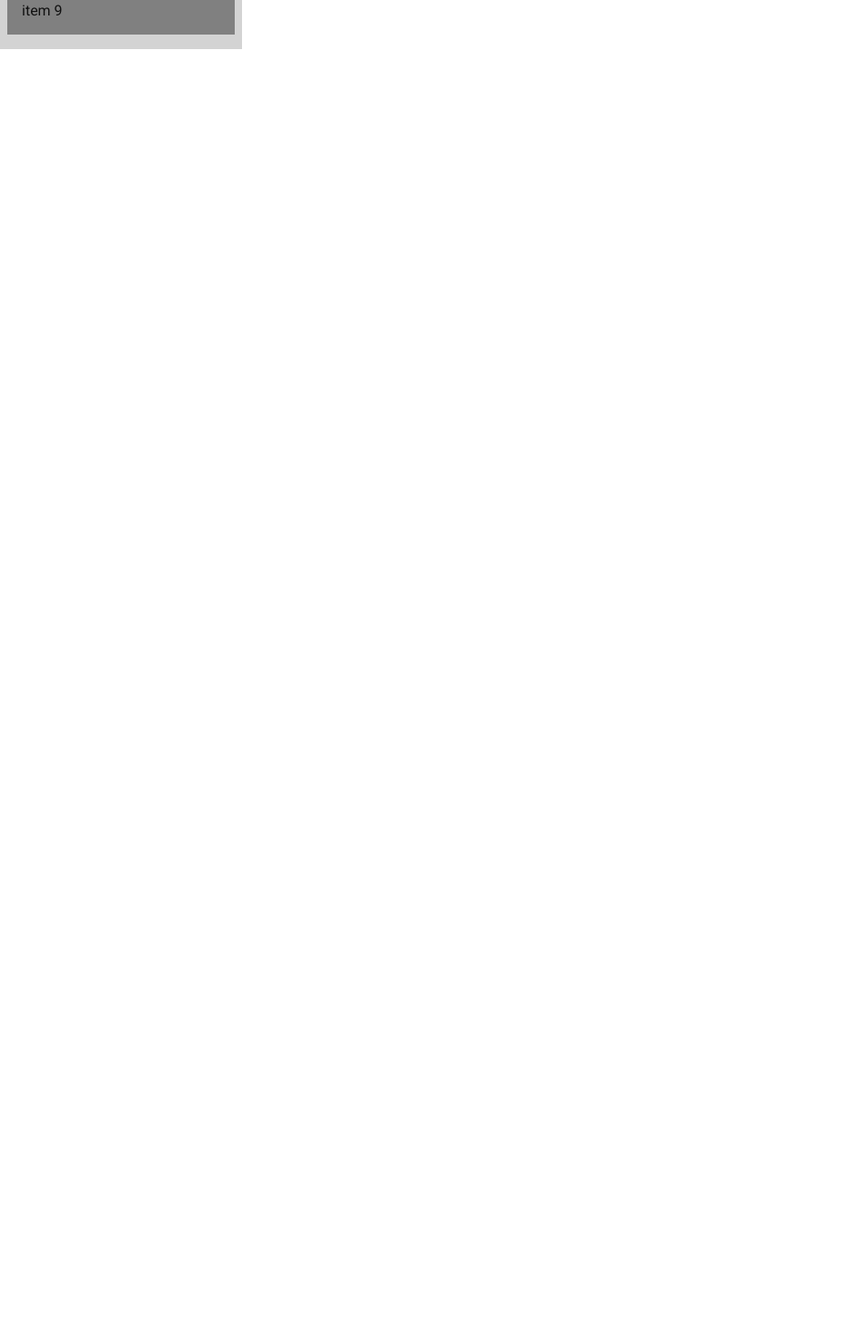
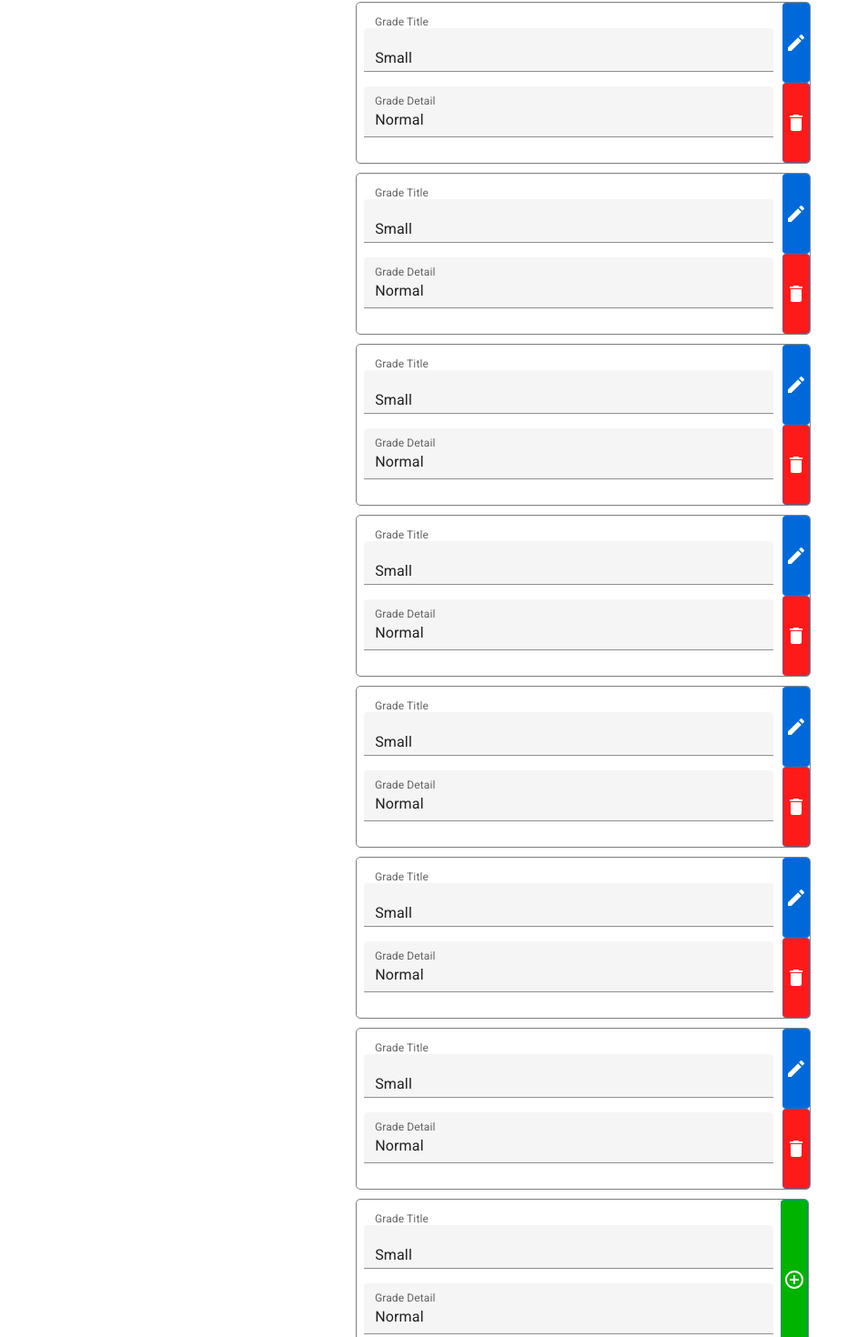
Before and after one commit to dinkha-phan/classroom-ui-project, a React (Create React App) app in the folder classroom-ui/: page / in a window 1280 px wide. Shown: the part 562-2032 px from the top of the page at 91% size, without its empty margins (0-954 px from the left). Before the commit the page ends 800 px from the top, so only its background shows below. Built offline with nearby package versions, Linux system fonts and the light colour scheme.

Commit message:
custom css list cardview

```diff
--- /dev/null
+++ b/classroom-ui/src/components/CardView/CardView.js
@@ -0,0 +1,17 @@
+import React from "react";
+import { useLocalContext } from "../../context/context";
+
+function CardView() {
+    const { showProfile, setShowProfile } = useLocalContext();
+    const handleOnCloseDialog = () => {
+        setShowProfile(false);
+    }
+
+    return (
+        <div>
+
+        </div>
+    )
+}
+
+export default CardView
--- a/classroom-ui/src/components/GradeStruct/drag.js
+++ b/classroom-ui/src/components/GradeStruct/drag.js
@@ -1,7 +1,12 @@
 import React, { Component, useState } from "react";
 import ReactDOM from "react-dom";
 import { DragDropContext, Droppable, Draggable } from "react-beautiful-dnd";
+import TextField from '@mui/material/TextField';
+import Button from '@mui/material/Button';
+import DeleteIcon from '@mui/icons-material/Delete';
+import EditIcon from '@mui/icons-material/Edit';
 import Box from '@mui/material/Box';
+import AddCircleOutlineIcon from '@mui/icons-material/AddCircleOutline';
 // fake data generator
 const getItems = count =>
   Array.from({ length: count }, (v, k) => k).map(k => ({
@@ -18,32 +23,34 @@ const reorder = (list, startIndex, endIndex) => {
   return result;
 };
 
-const grid = 8;
+const grid = 0;
 
 const getItemStyle = (isDragging, draggableStyle) => ({
   // some basic styles to make the items look a bit nicer
   userSelect: "none",
   padding: grid * 2,
   margin: `0 0 ${grid}px 0`,
-
+  width: "100%",
+  display: "flex",
+  alignItems: "center",
   // change background colour if dragging
-  background: isDragging ? "lightgreen" : "grey",
-
+  // background: isDragging ? "lightgreen" : "grey",
+  // border: "solid",
   // styles we need to apply on draggables
   ...draggableStyle
 });
 
 const getListStyle = isDraggingOver => ({
-  background: isDraggingOver ? "lightblue" : "lightgrey",
+  // background: isDraggingOver ? "lightblue" : "lightgrey",
   padding: grid,
-  width: 250
+  width: "fit-content"
 });
 
-function Drag (){
+function Drag() {
   const [items, setItems] = useState(getItems(10));
 
 
-  const onDragEnd = (result) =>{
+  const onDragEnd = (result) => {
     // dropped outside the list
     if (!result.destination) {
       return;
@@ -63,9 +70,15 @@ function Drag (){
   // But in this example everything is just done in one place for simplicity
 
   return (
-    <Box>
-        <DragDropContext onDragEnd={onDragEnd}>
-            <Droppable droppableId="droppable">
+    <Box style={{
+      display: "flex",
+      flexDirection: "column",
+      alignItems: "center",
+      justifyContent: 'center',
+
+    }}>
+      <DragDropContext onDragEnd={onDragEnd} >
+        <Droppable droppableId="droppable" >
           {(provided, snapshot) => (
             <div
               {...provided.droppableProps}
@@ -79,12 +92,72 @@ function Drag (){
                       ref={provided.innerRef}
                       {...provided.draggableProps}
                       {...provided.dragHandleProps}
-                        style={getItemStyle(
-                            snapshot.isDragging,
-                            provided.draggableProps.style
-                        )}
+                      // style={getItemStyle(
+                      //   snapshot.isDragging,
+                      //   provided.draggableProps.style
+                      // )}
+                      style={{
+                        userSelect: "none",
+                        padding: 0,
+                        margin: `0 0 10px 0`,
+                        width: "100%",
+                        display: "flex",
+                        // flexDirection: "column",
+
+                        // alignItems:"center" ,
+                        // textAlign:'center',
+                        // change background colour if dragging
+                        // background: isDragging ? "lightgreen" : "grey",
+                        border: "solid",
+                        borderRadius:"5px",
+                        borderColor:"#7b807a",
+                        borderWidth:"1px",
+                        // styles we need to apply on draggables
+                        ...provided.draggableProps.style,
+                      }}
                     >
-                        {item.content}
+
+                      {/* {item.content} */}
+
+                      <div style={{ display: "flex", flexDirection: 'column' }}>
+                        <TextField
+                          sx={{ m: 1, width: '50ch' }}
+                          label="Grade Title"
+                          id="filled-size-small"
+                          defaultValue="Small"
+                          variant="filled"
+                          size="small"
+                          style={{ paddingTop: 20 }}
+                          opacity="100%"
+                        />
+                        <TextField
+                          sx={{ m: 1, width: '50ch' }}
+                          label="Grade Detail"
+                          id="filled-size-normal"
+                          defaultValue="Normal"
+                          variant="filled"
+                          style={{ paddingBottom: 20 }}
+
+                        />
+                      </div>
+                      <div style={{ display: "flex",justifyContent: "flex-end", flexFlow: "column wrap-reverse", height: "match-parent", alignItems: "right", width: "100%" }}>
+                        <Button variant="outlined"
+                          style={{
+                            height: "50%", padding: 0, width: "100%",
+                            backgroundColor: '#0069d9', display: 'flex', alignItems: 'center',
+                            maxWidth: '30px',minWidth: '30px',
+                          }}>
+                          <EditIcon sx={{ color: "white" }} />
+                        </Button>
+                        <Button variant="outlined"
+                          style={{
+                            height: "50%", padding: 0, width: "100%",
+                            backgroundColor: '#ff1a1a', display: 'flex', alignItems: 'center',
+                            maxWidth: '30px',minWidth: '30px',
+                          }}>
+                          <DeleteIcon sx={{ color: "white" }} />
+                        </Button>
+                      </div>
                     </div>
                   )}
                 </Draggable>
@@ -93,6 +166,40 @@ function Drag (){
             </div>
           )}
         </Droppable>
+        <div style={{ display: "flex",border: "solid",
+                        borderRadius:"5px",
+                        borderColor:"#7b807a",
+                        borderWidth:"1px", }}>
+
+          <div style={{ display: "flex", flexDirection: 'column' }}>
+            <TextField
+              sx={{ m: 1, width: '50ch' }}
+              label="Grade Title"
+              id="filled-size-small"
+              defaultValue="Small"
+              variant="filled"
+              size="small"
+              style={{ paddingTop: 20 }}
+            />
+            <TextField
+              sx={{ m: 1, width: '50ch' }}
+              label="Grade Detail"
+              id="filled-size-normal"
+              defaultValue="Normal"
+              variant="filled"
+              style={{ paddingBottom: 20 }}
+
+            />
+          </div>
+          <div style={{display: "flex",justifyContent: "flex-end", flexFlow: "column wrap-reverse", height: "match-parent", alignItems: "right", width: "100%" }}>
+            <Button variant="outlined" sx={{width:"10ch"}}
+              style={{ maxWidth: '30px',minWidth: '30px',height: "100%", padding: '0 0 0 0', width: "10px", backgroundColor: '#00b300', alignItems: "center", display: 'flex', alignItems: 'center', }}>
+              <AddCircleOutlineIcon sx={{ color: "white" }} />
+            </Button>
+
+          </div>
+
+        </div>
       </DragDropContext>
     </Box>
 
--- a/classroom-ui/src/components/index.js
+++ b/classroom-ui/src/components/index.js
@@ -9,3 +9,4 @@ export {default as SignIn} from './SignIn/SignIn'
 export {default as SignUp} from './SignUp/SignUp'
 export {default as EditProfile} from './EditProfile/EditProfile'
 export {default as InvitePeople} from './InvitePeople/InvitePeople'
+export {default as CardView} from './CardView/CardView'
--- a/classroom-ui/src/index.js
+++ b/classroom-ui/src/index.js
@@ -4,10 +4,11 @@ import './index.css';
 import App from './App';
 import { ConxtextProvider } from './context/context';
 import Drag from './components/GradeStruct/drag'
-
+import CardView from './components/CardView/CardView'
 ReactDOM.render(
     <ConxtextProvider>
         <Drag />
+        <CardView/>
     </ConxtextProvider>
     ,
     document.getElementById('root')
```
Lines whose indentation alone changed are shown as unchanged.
